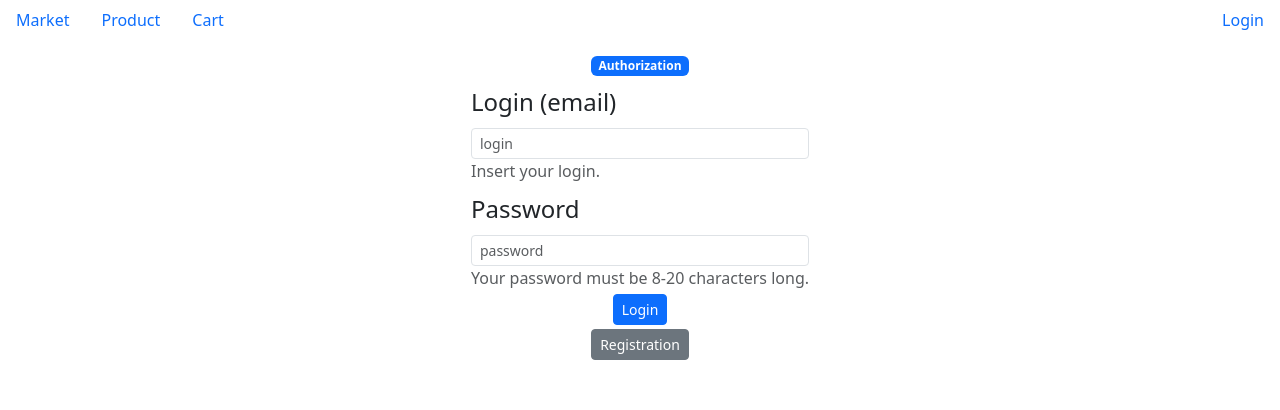
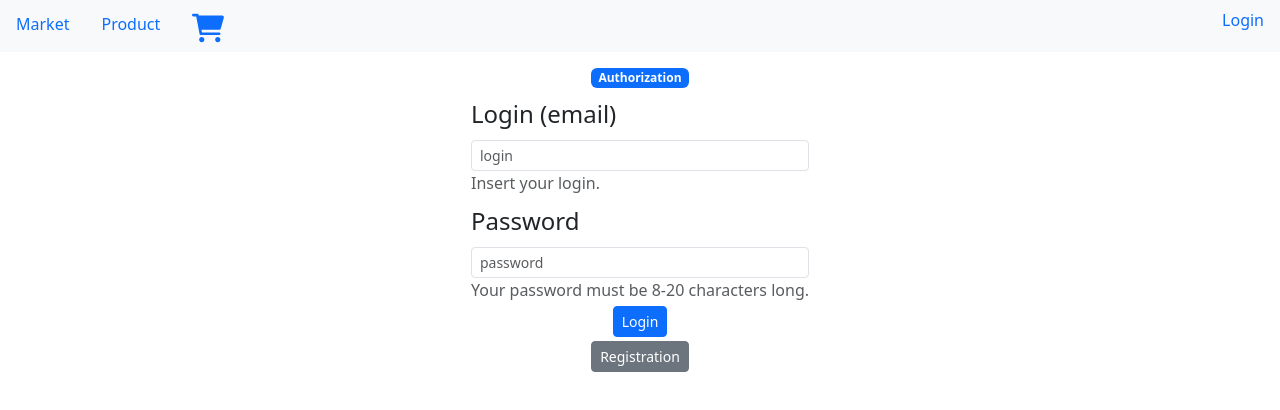
Before and after one commit to Maker0N/deep-market, a React app: page /auth/login in a window 1280 px wide. Shown: the top 410 px of the page. Built offline with nearby package versions, Linux system fonts and the light colour scheme.

Commit message:
fix, header design

```diff
--- a/src/App.jsx
+++ b/src/App.jsx
@@ -6,6 +6,7 @@ import Product from './components/Product/product'
 import Cart from './components/Cart/cart'
 import AuthReg from './components/AuthReg/authReg'
 import Admin from './components/Admin/admin'
+import './scss/custom.scss'
 
 const App = () => (
   <>
--- a/src/components/AuthReg/authReg.jsx
+++ b/src/components/AuthReg/authReg.jsx
@@ -81,7 +81,7 @@ const AuthReg = () => {
           })
         setTimeout(() => {
           history.push('/')
-        }, 4700)
+        }, 5200)
       })
     toast('You are logged in!')
   }
--- a/src/components/Cart/cart.jsx
+++ b/src/components/Cart/cart.jsx
@@ -1,14 +1,20 @@
 /* eslint-disable no-underscore-dangle */
 import React from 'react'
 import { useSelector } from 'react-redux'
+import { useHistory } from 'react-router-dom'
 import Button from '../Button/button'
 import ItemCard from '../ItemCard/itemCard'
 
 const Cart = () => {
+  const history = useHistory()
+  const { isLogged } = useSelector((s) => s.authReducer)
   const { cart } = useSelector((s) => s.cartReducer)
   const cartTotalItems = cart.reduce((acc, rec) => acc + rec.quant, 0)
   const cartTotalPrice = cart.reduce((acc, rec) => acc + ((rec.price * 100 * rec.quant) / 100), 0)
   return (
+    <>
+      {isLogged
+        ? (
           <>
             <div className="badge bg-primary ms-3 mt-2">Cart</div>
             <div className="d-flex mx-3 mt-2">
@@ -28,6 +34,9 @@ const Cart = () => {
             </div>
           </>
         )
+        : history.push('/auth/login')}
+    </>
+  )
 }
 
 export default Cart
--- a/src/components/Header/header.jsx
+++ b/src/components/Header/header.jsx
@@ -10,6 +10,14 @@ const Header = () => {
   const {
     isLogged, name, avatar, isAdmin,
   } = useSelector((s) => s.authReducer)
+  const { cart } = useSelector((s) => s.cartReducer)
+
+  const cartTotalItems = cart.reduce((acc, rec) => acc + rec.quant, 0)
+  const cartIcon = (
+    <svg xmlns="http://www.w3.org/2000/svg" viewBox="0 0 576 512" width="32" height="32" fill="currentColor" className="fa-solid fa-cart-shopping">
+      <path d="M96 0C107.5 0 117.4 8.19 119.6 19.51L121.1 32H541.8C562.1 32 578.3 52.25 572.6 72.66L518.6 264.7C514.7 278.5 502.1 288 487.8 288H170.7L179.9 336H488C501.3 336 512 346.7 512 360C512 373.3 501.3 384 488 384H159.1C148.5 384 138.6 375.8 136.4 364.5L76.14 48H24C10.75 48 0 37.25 0 24C0 10.75 10.75 0 24 0H96zM128 464C128 437.5 149.5 416 176 416C202.5 416 224 437.5 224 464C224 490.5 202.5 512 176 512C149.5 512 128 490.5 128 464zM512 464C512 490.5 490.5 512 464 512C437.5 512 416 490.5 416 464C416 437.5 437.5 416 464 416C490.5 416 512 437.5 512 464z" />
+    </svg>
+  )
 
   const handleLogOut = () => {
     removeAuthData()
@@ -17,16 +25,25 @@ const Header = () => {
   }
 
   return (
-    <header className="d-flex justify-content-between">
+    <header className="d-flex justify-content-between sticky-top bg-light">
       <ul className="nav">
-        <li className="nav-item">
+        <li className="nav-item mt-1">
           <Link to="/" className="nav-link active" aria-current="page">Market</Link>
         </li>
-        <li className="nav-item">
+        <li className="nav-item mt-1">
           <Link to="/product" className="nav-link">Product</Link>
         </li>
-        <li className="nav-item">
-          <Link to="/cart" className="nav-link">Cart</Link>
+        <li className="nav-item mt-1">
+          <Link to="/cart" className="nav-link position-relative">
+            {cartIcon}
+            {cartTotalItems
+              ? (
+                <span className="position-absolute top-40 start-100 translate-middle badge rounded-pill bg-danger">
+                  {cartTotalItems}
+                </span>
+              )
+              : null}
+          </Link>
         </li>
       </ul>
       <ul className="nav">
@@ -37,18 +54,22 @@ const Header = () => {
         )}
         {isLogged
           ? (
-            <li>
-              <div className="d-flex align-items-center">
-                <span className="badge bg-primary">{`Name: ${name}`}</span>
+            <>
+              <li className="d-flex align-items-center nav-item mt-1">
+                <div className="badge bg-primary">{`Name: ${name}`}</div>
+              </li>
+              <li className="nav-item">
                 <img
                   className="img-fluid ms-3"
-                  style={{ width: '50px' }}
+                  style={{ width: '60px' }}
                   src={avatar}
                   alt="ava"
                 />
+              </li>
+              <li className="nav-item mt-1">
                 <Link to="/" className="nav-link" onClick={() => handleLogOut()}>LogOut</Link>
-              </div>
-            </li>
+              </li>
+            </>
           )
           : (
             <li className="nav-item">
--- a/src/components/Market/market.jsx
+++ b/src/components/Market/market.jsx
@@ -9,8 +9,8 @@ import ItemCard from '../ItemCard/itemCard'
 import httpService from '../../services/http.service'
 
 const Market = () => {
+  const history = useHistory()
   const { isLogged } = useSelector((s) => s.authReducer)
-  const history = useHistory()
   const [cropProductsCategory, setCropProdactsCategory] = useState([])
   const [search, setSearch] = useState('')
   const [searchResult, setSearchResult] = useState([])
@@ -94,7 +94,6 @@ const Market = () => {
     }
   }
 
-  // if (products) {
   return (
     <>
       {isLogged
@@ -131,7 +130,7 @@ const Market = () => {
                       <li key={item}>
                         <button
                           type="button"
-                          className="border-0 mb-1"
+                          className="border-0 mb-1 badge bg-info"
                           onClick={() => handleCategory(item)}
                         >
                           {item}
@@ -143,7 +142,7 @@ const Market = () => {
                 <div className="d-flex justify-content-center">
                   <button
                     type="button"
-                    className="border-0"
+                    className="border-0 badge bg-info"
                     onClick={() => handleAllAssortment()}
                   >
                     All assortment
@@ -151,17 +150,17 @@ const Market = () => {
                 </div>
               </nav>
               <div className="w-75">
-                <div className="bg-light ms-1">
+                <div className="d-flex justify-content-between bg-light ms-1">
                   <button
                     type="button"
-                    className="border-0"
+                    className="badge bg-info border-0"
                     onClick={() => handleSortUp()}
                   >
                     Sort by price down
                   </button>
                   <button
                     type="button"
-                    className="border-0"
+                    className="badge bg-info border-0"
                     onClick={() => handleSortDown()}
                   >
                     Sort by price up
--- /dev/null
+++ b/src/scss/custom.scss
@@ -0,0 +1,7 @@
+@import "../../node_modules/bootstrap/scss/functions";
+
+$badge-padding-y: .10em;
+$badge-padding-x: .65em;
+
+@import "../../node_modules/bootstrap/scss/variables";
+@import "../../node_modules/bootstrap/scss/mixins";
```
Also changed, not shown: src/img/cart-shopping-solid.svg (added). Lines whose indentation alone changed are shown as unchanged.
